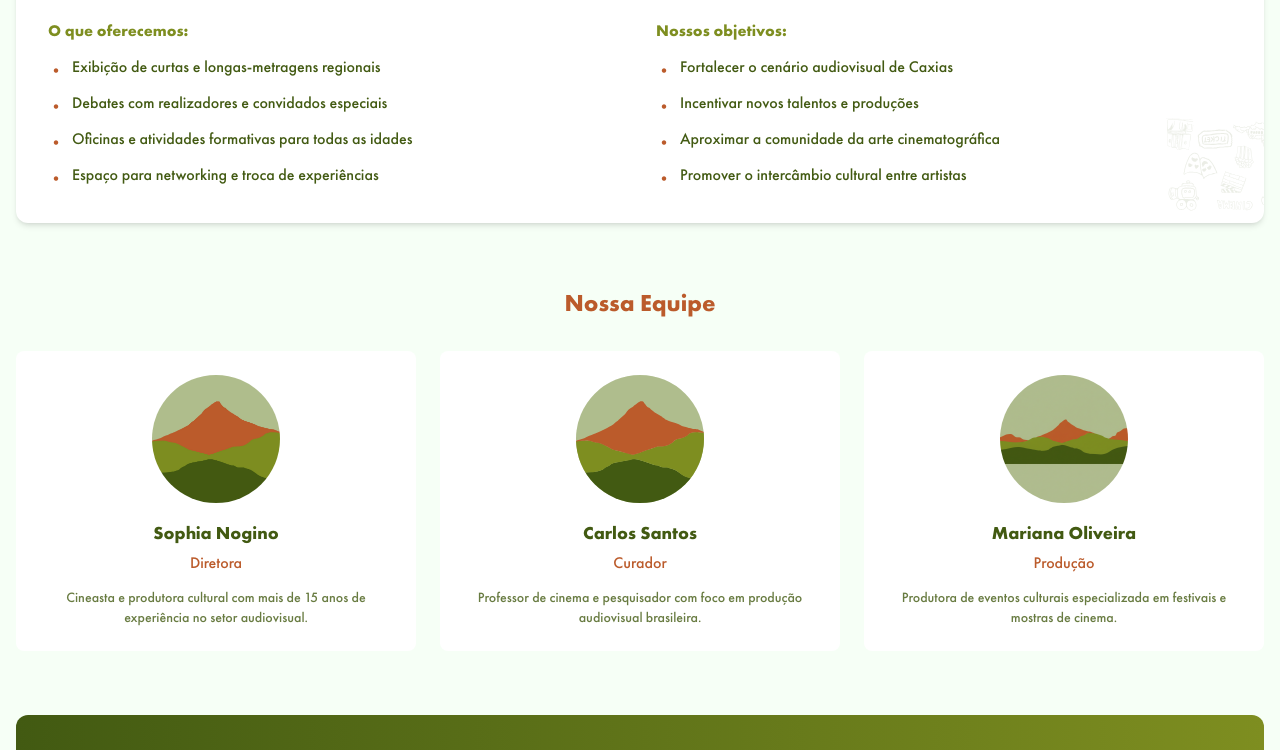
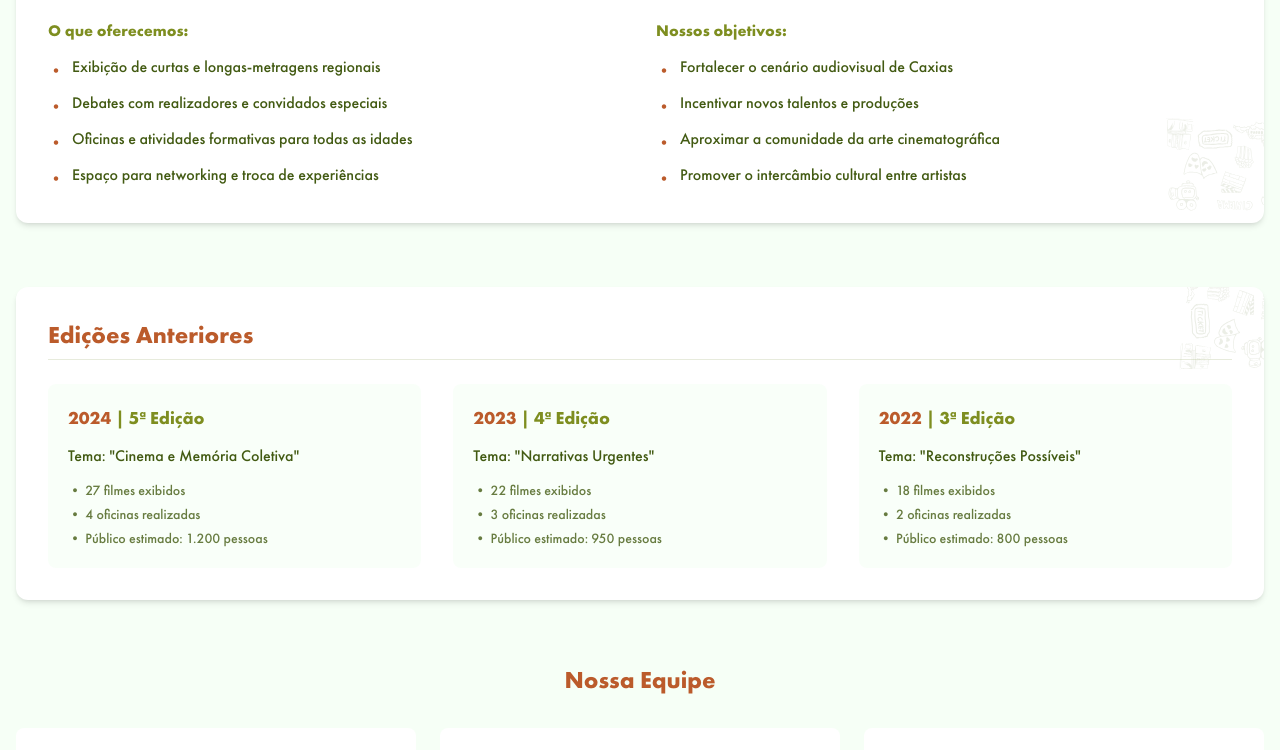
Before and after one commit to saint-lag/mostra-cinema, a Next.js app: page /sobre in a window 1280 px wide. Shown: the part 587-1337 px from the top of the page. Built offline with nearby package versions, Linux system fonts and the light colour scheme.

Commit message:
feat: Adicionar seção de Edições Anteriores na página Sobre e corrigir propriedades de filme no componente MovieCard

```diff
--- a/app/sobre/page.tsx
+++ b/app/sobre/page.tsx
@@ -116,6 +116,70 @@ export default function SobrePage() {
           </div>
         </section>
 
+        {/* Edições Anteriores */}
+        <section className="mb-16">
+          <div className="bg-white rounded-xl shadow-md p-8 relative overflow-hidden">
+            {/* Elementos decorativos */}
+            <div className="absolute top-0 right-0 w-32 h-32 opacity-10 pointer-events-none">
+              <Image
+                src="/img/Desenhos.svg"
+                alt=""
+                width={120}
+                height={120}
+                className="transform translate-x-1/4 -translate-y-1/4 rotate-90"
+                aria-hidden="true"
+              />
+            </div>
+
+            <div className="relative z-10">
+              <h2 className="text-2xl font-bold text-terra mb-6 pb-2 border-b border-lima/30">
+                Edições Anteriores
+              </h2>
+
+              <div className="grid md:grid-cols-3 gap-8">
+                {/* Edição 2024 */}
+                <div className="bg-bebe/20 rounded-lg p-5 hover:shadow-md transition-shadow">
+                  <h3 className="text-cipo font-semibold text-lg mb-3">
+                    <span className="text-terra font-bold">2024</span> | 5ª Edição
+                  </h3>
+                  <p className="text-musgo mb-3">Tema: "Cinema e Memória Coletiva"</p>
+                  <ul className="text-musgo/80 text-sm space-y-1">
+                    <li>• 27 filmes exibidos</li>
+                    <li>• 4 oficinas realizadas</li>
+                    <li>• Público estimado: 1.200 pessoas</li>
+                  </ul>
+                </div>
+
+                {/* Edição 2023 */}
+                <div className="bg-bebe/20 rounded-lg p-5 hover:shadow-md transition-shadow">
+                  <h3 className="text-cipo font-semibold text-lg mb-3">
+                    <span className="text-terra font-bold">2023</span> | 4ª Edição
+                  </h3>
+                  <p className="text-musgo mb-3">Tema: "Narrativas Urgentes"</p>
+                  <ul className="text-musgo/80 text-sm space-y-1">
+                    <li>• 22 filmes exibidos</li>
+                    <li>• 3 oficinas realizadas</li>
+                    <li>• Público estimado: 950 pessoas</li>
+                  </ul>
+                </div>
+
+                {/* Edição 2022 */}
+                <div className="bg-bebe/20 rounded-lg p-5 hover:shadow-md transition-shadow">
+                  <h3 className="text-cipo font-semibold text-lg mb-3">
+                    <span className="text-terra font-bold">2022</span> | 3ª Edição
+                  </h3>
+                  <p className="text-musgo mb-3">Tema: "Reconstruções Possíveis"</p>
+                  <ul className="text-musgo/80 text-sm space-y-1">
+                    <li>• 18 filmes exibidos</li>
+                    <li>• 2 oficinas realizadas</li>
+                    <li>• Público estimado: 800 pessoas</li>
+                  </ul>
+                </div>
+              </div>
+            </div>
+          </div>
+        </section>
+
         {/* Equipe */}
         <section className="mb-16">
           <h2 className="text-2xl font-bold text-terra mb-8 text-center">
--- a/components/MovieCard.tsx
+++ b/components/MovieCard.tsx
@@ -7,21 +7,21 @@ export default function MovieCard({ film }: { film: Film }) {
       <Link href={`/filmes/${film.slug}`} className="block">
         <div className="overflow-hidden rounded-xl">
           <img
-            src={film.thumbnail ?? `https://img.youtube.com/vi/${film.youtubeId}/hqdefault.jpg`}
-            alt={film.title}
+            src={`https://img.youtube.com/vi/${film.youtubeId}/hqdefault.jpg`}
+            alt={film.titulo}
             className="h-48 w-full object-cover transition duration-300 group-hover:scale-105"
             loading="lazy"
           />
         </div>
         <h3 className="mt-3 text-lg font-semibold">
-          {film.title} {film.year ? `(${film.year})` : ""}
+          {film.titulo} {film.ano ? `(${film.ano})` : ""}
         </h3>
         <p className="mt-1 text-sm text-gray-600 dark:text-gray-300 line-clamp-2">
-          {film.synopsis}
+          {film.sinopse}
         </p>
-        {film.director ? (
+        {film.diretores ? (
           <p className="mt-2 text-xs text-gray-500 dark:text-gray-400">
-            Direção: {film.director}
+            Direção: {film.diretores}
           </p>
         ) : null}
         {film.screeningAt ? (
```
